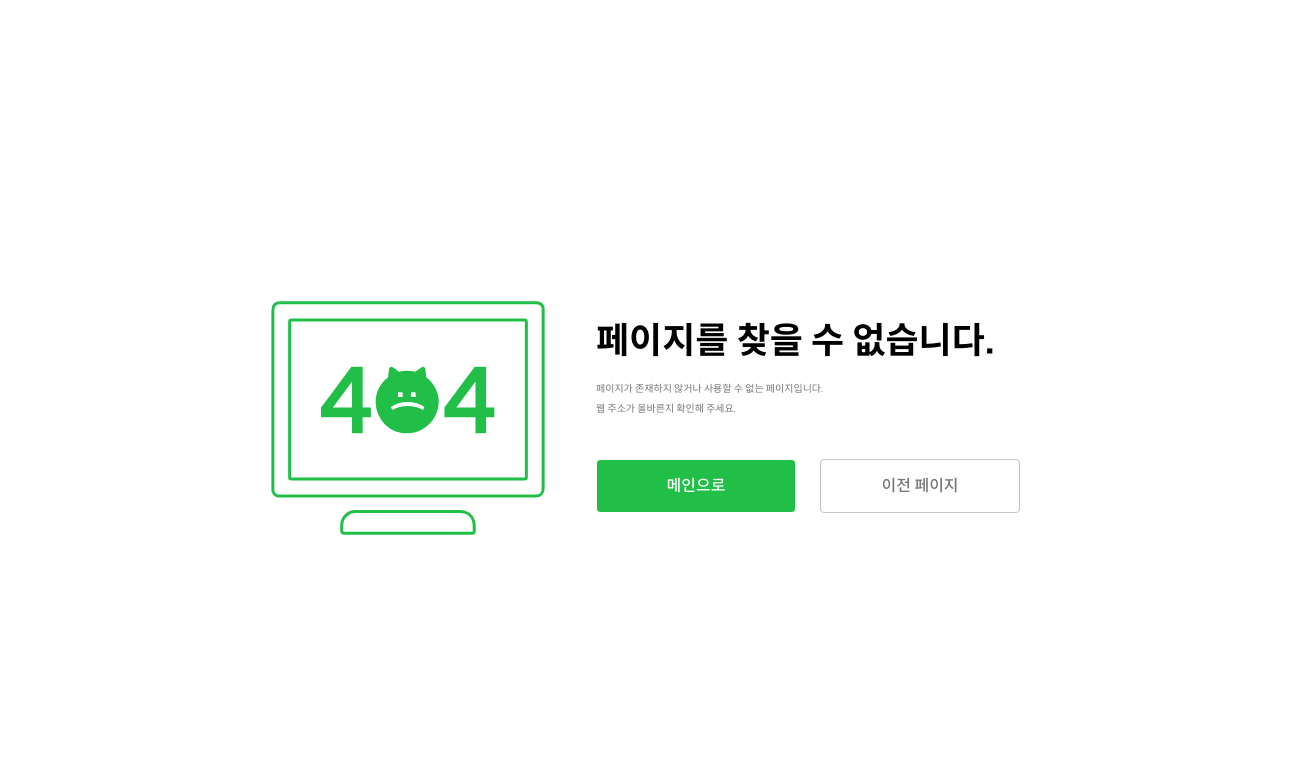
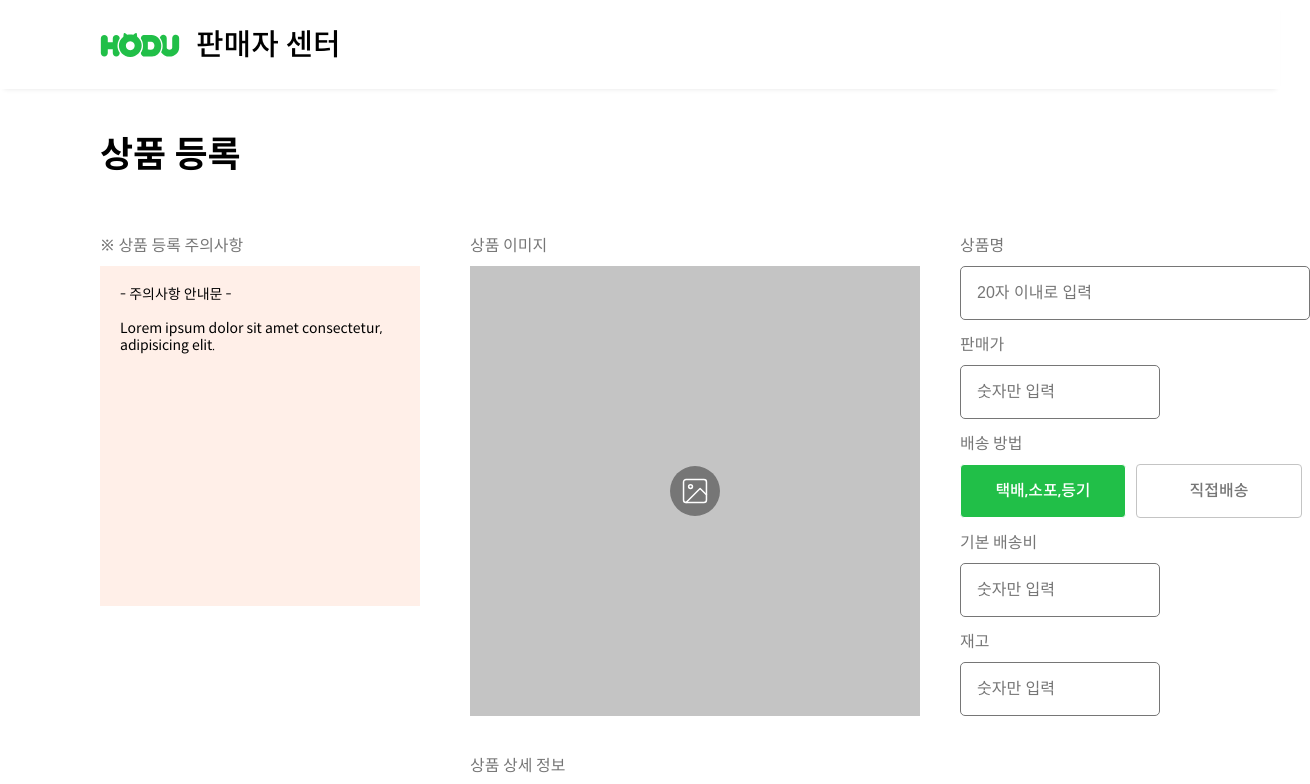
Before and after one commit to EllaSEON/OpenMarket, a React (Create React App) app: page /register in a window 1280 px wide. Shown: the top 784 px of the page, 1310 px wide, since content can reach past the window. Built offline with nearby package versions, Linux system fonts and the light colour scheme.

Commit message:
<style> : seller register 페이지 마크업

```diff
--- a/src/Pages/SellerAdminPage/SellerAdminPage.tsx
+++ b/src/Pages/SellerAdminPage/SellerAdminPage.tsx
@@ -1,9 +1,16 @@
+import { useNavigate } from "react-router-dom";
 import styled from "styled-components";
 import Button from "../../components/common/Button/Button";
 import SellerAdminCategory from "../../components/Seller/SellerAdminCategory";
 import SellerAdminContent from "../../components/Seller/SellerAdminContent";
 
 function SellerAdminPage() {
+  const navigate = useNavigate();
+
+  const handleMoveToPage = () => {
+    navigate("/register");
+  };
+
   return (
     <section>
       <H2Wrapper>
@@ -11,7 +18,7 @@ function SellerAdminPage() {
           <H2>대시보드</H2>
           <SellerName>백엔드 글로벌</SellerName>
         </div>
-        <Button type="button" size="ms">
+        <Button type="button" size="ms" onClick={handleMoveToPage}>
           상품 업로드
         </Button>
       </H2Wrapper>
--- /dev/null
+++ b/src/Pages/SellerRegisterPage/SellerRegisterPage.tsx
@@ -0,0 +1,165 @@
+import styled from "styled-components";
+import ProductInp from "../../components/common/ProductInp/ProductInp";
+import Button from "../../components/common/Button/Button";
+import IconImg from "../../assets/images/icon-img.svg";
+
+function SellerRegisterPage() {
+  return (
+    <RegisterSection>
+      <H2>상품 등록</H2>
+      <Wrapper>
+        <div>
+          <LabelTxt>※ 상품 등록 주의사항</LabelTxt>
+          <WarningBox>
+            - 주의사항 안내문 -<br />
+            <br />
+            Lorem ipsum dolor sit amet consectetur, adipisicing elit.
+          </WarningBox>
+        </div>
+        <form style={{ marginLeft: "5rem" }}>
+          <div style={{ display: "flex" }}>
+            <ProductInfoWrapper>
+              <LabelWrapper>
+                <LabelTxt>상품 이미지</LabelTxt>
+
+                <ProductImgLabel htmlFor="ProductImg">
+                  {" "}
+                  <ProductImgInput type="file" id="ProductImg" />
+                  <IconImgLogo src={IconImg} alt="이미지로고" />
+                </ProductImgLabel>
+              </LabelWrapper>
+            </ProductInfoWrapper>
+            <ProductInpWrapper>
+              <ProductInp
+                htmlFor="productName"
+                labelText="상품명"
+                width="35rem"
+                placeholder="20자 이내로 입력"
+              />
+              <ProductInp
+                htmlFor="productCost"
+                labelText="판매가"
+                placeholder="숫자만 입력"
+              />
+
+              <LabelTxt>배송 방법</LabelTxt>
+              <Button type="button" size="ms">
+                택배,소포,등기
+              </Button>
+              <Button type="button" size="ms" color="white">
+                직접배송
+              </Button>
+
+              <ProductInp
+                htmlFor="shippingFee"
+                labelText="기본 배송비"
+                placeholder="숫자만 입력"
+              />
+              <ProductInp
+                htmlFor="stockNo"
+                labelText="재고"
+                placeholder="숫자만 입력"
+              />
+            </ProductInpWrapper>
+          </div>
+          <EditorWrapper>
+            <LabelTxt>상품 상세 정보</LabelTxt>
+            <Editor />
+          </EditorWrapper>
+          <SaveBtnWrapper>
+            <Button type="button" size="ms" color="white">
+              취소
+            </Button>
+            <Button type="button" size="ms">
+              저장하기
+            </Button>
+          </SaveBtnWrapper>
+        </form>
+      </Wrapper>
+    </RegisterSection>
+  );
+}
+
+export default SellerRegisterPage;
+
+const RegisterSection = styled.section`
+  padding: 4.4rem 10rem 0 10rem;
+`;
+
+const H2 = styled.h2`
+  font-weight: 700;
+  font-size: 3.6rem;
+  line-height: 4.4rem;
+`;
+
+const Wrapper = styled.div`
+  margin-top: 4.4rem;
+  display: grid;
+  grid-template-columns: 1fr 2fr;
+`;
+
+const WarningBox = styled.div`
+  width: 32rem;
+  height: 34rem;
+  background: #ffefe8;
+  padding: 2rem;
+  font-size: 1.4rem;
+  line-height: 1.7rem;
+  font-weight: 400;
+`;
+
+const ProductInfoWrapper = styled.div`
+  display: flex;
+`;
+
+const LabelWrapper = styled.div`
+  display: flex;
+  flex-direction: column;
+  align-items: flex-start;
+`;
+
+const LabelTxt = styled.p`
+  font-size: 1.6rem;
+  line-height: 2rem;
+  margin: 1.5rem 0 1rem 0;
+  color: ${({ theme }) => theme.colors.darkGray};
+`;
+const ProductImgLabel = styled.label`
+  position: relative;
+  width: 45rem;
+  height: 45rem;
+  background: ${({ theme }) => theme.colors.lightGray};
+`;
+
+const IconImgLogo = styled.img`
+  position: absolute;
+  top: 50%;
+  left: 50%;
+  transform: translate(-50%, -50%);
+  cursor: pointer;
+`;
+
+const ProductImgInput = styled.input`
+  display: none;
+`;
+
+const ProductInpWrapper = styled.div`
+  margin-left: 4rem;
+`;
+
+const Editor = styled.textarea`
+  width: 100%;
+  height: 50rem;
+  background: #f2f2f2;
+  border-radius: 10px;
+  resize: none;
+`;
+
+const EditorWrapper = styled.div`
+  margin-top: 4rem;
+`;
+
+const SaveBtnWrapper = styled.div`
+  margin: 5rem auto;
+  float: right;
+`;
--- a/src/Router/Router.tsx
+++ b/src/Router/Router.tsx
@@ -11,6 +11,7 @@ import { useAppSelector } from "../store/hooks";
 import { RootState } from "../store/store";
 import NotFound from "../Pages/NotFound/NotFound";
 import SellerAdminPage from "../Pages/SellerAdminPage/SellerAdminPage";
+import SellerRegisterPage from "../Pages/SellerRegisterPage/SellerRegisterPage";
 
 function Router() {
   const token = useAppSelector((state: RootState) => state.login.token);
@@ -26,6 +27,7 @@ function Router() {
         </Route>
         <Route element={<SellerLayout />}>
           <Route path="/admin" element={<SellerAdminPage />} />
+          <Route path="/register" element={<SellerRegisterPage />} />
         </Route>
         <Route path="/login" element={<LoginPage />} />
         <Route path="/join" element={<JoinPage />} />
--- /dev/null
+++ b/src/components/common/ProductInp/ProductInp.tsx
@@ -0,0 +1,57 @@
+import styled from "styled-components";
+
+interface ProductInpProps {
+  labelText: string;
+  width?: string;
+  htmlFor: string;
+  placeholder: string;
+}
+
+/**
+ * @example
+ * <ProductInp labelTxt='판매가' width='35rem'htmlFor='ProductName'/>
+ */
+
+function ProductInp({
+  htmlFor,
+  labelText,
+  width,
+  placeholder,
+}: ProductInpProps) {
+  return (
+    <LabelWrapper>
+      <ProductInpLabel htmlFor={htmlFor}>{labelText}</ProductInpLabel>
+      <ProductCostInp id={htmlFor} width={width} placeholder={placeholder} />
+    </LabelWrapper>
+  );
+}
+
+export default ProductInp;
+
+const LabelWrapper = styled.div`
+  display: flex;
+  flex-direction: column;
+  align-items: flex-start;
+`;
+
+const ProductInpLabel = styled.label`
+  margin: 1.5rem 0 1rem 0;
+  font-size: 1.6rem;
+  line-height: 2rem;
+  color: ${({ theme }) => theme.colors.darkGray};
+`;
+
+const ProductCostInp = styled.input<{ width?: string }>`
+  width: ${({ width }) => width || "20rem"};
+  height: 5.4rem;
+  border-radius: 5px;
+  border: 1px solid ${({ theme }) => theme.colors.darkGray};
+  padding: 1.6rem;
+  font-size: 1.6rem;
+  line-height: 2rem;
+  ::placeholder {
+    font-size: 1.6rem;
+    line-height: 2rem;
+    color: ${({ theme }) => theme.colors.darkGray};
+  }
+`;
```
